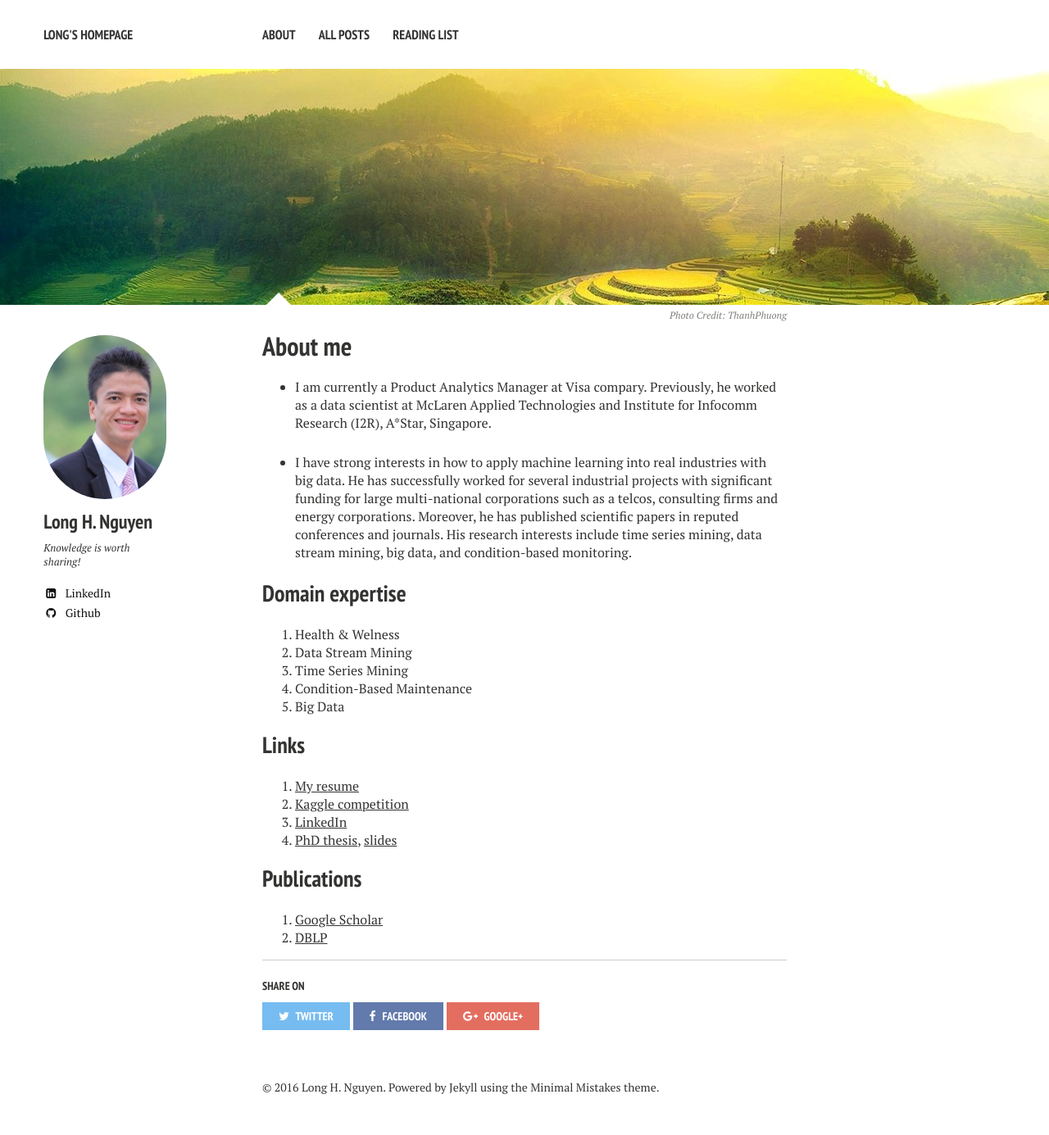
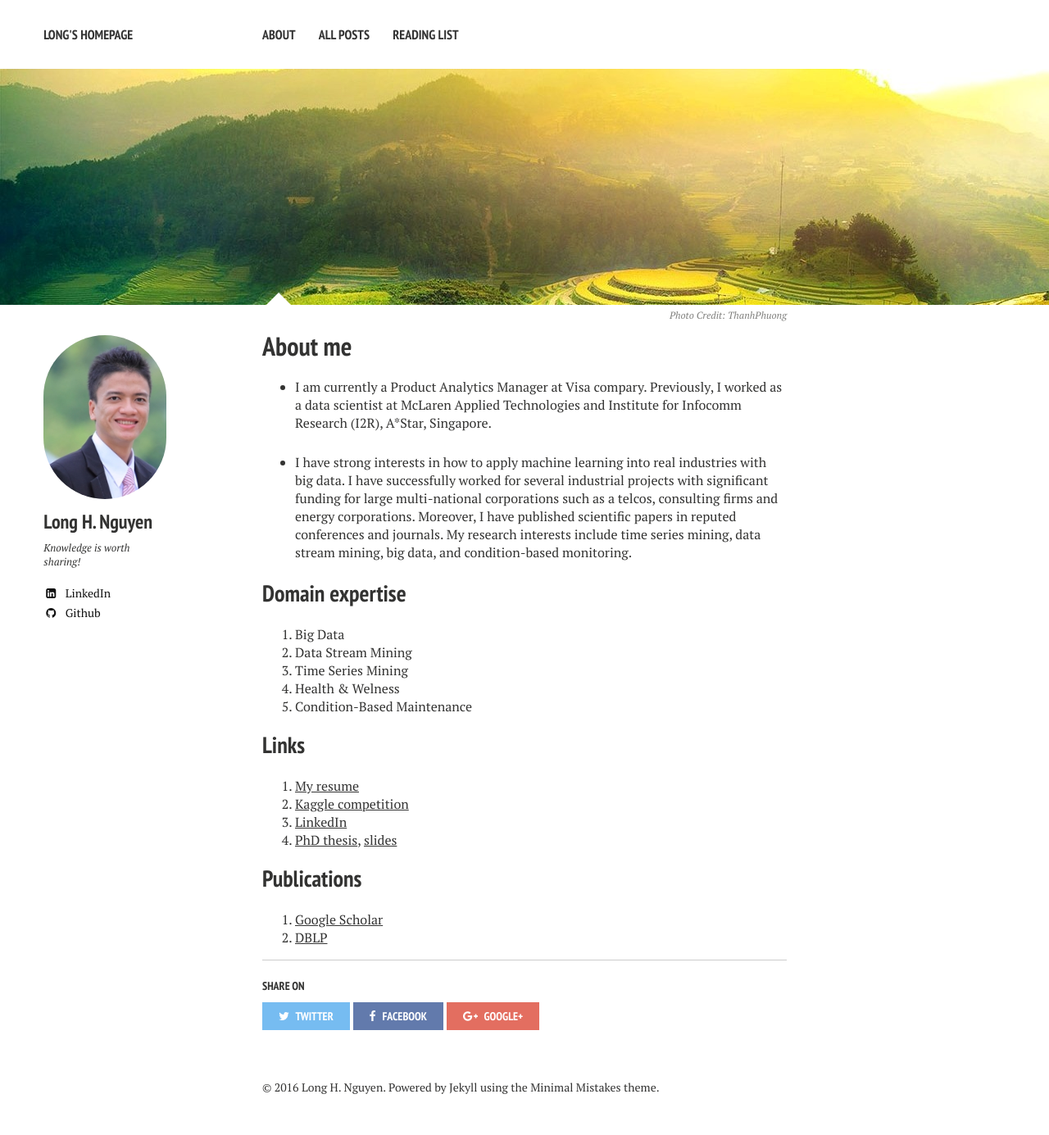
Before and after one commit to nguyenhailong/nguyenhailong.github.io, a Jekyll site: the page built from about/index.md, in a window 1280 px wide. Shown: the whole page at 82% size. Built offline with Jekyll 4.4.1, drawn with Linux system fonts in a browser that asks for light colours; nearby versions of some CDN libraries.

Commit message:
Update index.md

```diff
--- a/about/index.md
+++ b/about/index.md
@@ -9,16 +9,16 @@ image:
   credit: ThanhPhuong
   creditlink: http://www.thanhphuong.com/
 ---
-* I am currently a Product Analytics Manager at Visa compary. Previously, he worked as a data scientist at McLaren Applied Technologies and Institute for Infocomm Research (I2R), A*Star, Singapore.
+* I am currently a Product Analytics Manager at Visa compary. Previously, I worked as a data scientist at McLaren Applied Technologies and Institute for Infocomm Research (I2R), A*Star, Singapore.
 
-* I have strong interests in how to apply machine learning into real industries with big data. He has successfully worked for several industrial projects with significant funding for large multi-national corporations such as a telcos, consulting firms and energy corporations.  Moreover, he has published scientific papers in reputed conferences and journals. His research interests include time series mining, data stream mining, big data, and condition-based monitoring.
+* I have strong interests in how to apply machine learning into real industries with big data. I have successfully worked for several industrial projects with significant funding for large multi-national corporations such as a telcos, consulting firms and energy corporations.  Moreover, I have published scientific papers in reputed conferences and journals. My research interests include time series mining, data stream mining, big data, and condition-based monitoring.
 
 ## Domain expertise
-1. Health & Welness
+1. Big Data
 2. Data Stream Mining
 3. Time Series Mining
-4. Condition-Based Maintenance
-5. Big Data
+4. Health & Welness
+5. Condition-Based Maintenance
 
 ## Links
 1. [My resume](../extras/resume.html)
```
